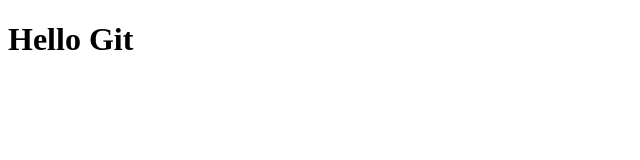
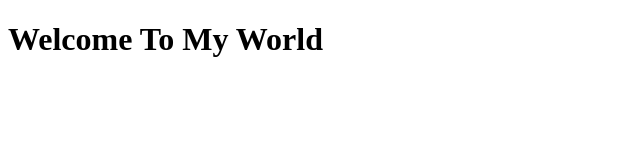
Before and after one commit to Bader917/MyFirstRepo, a plain HTML site: page index.html in a window 1280 px wide. Shown: the whole page, without its empty margins (0-640 px from the left). Drawn offline with Linux system fonts and the light colour scheme.

```diff
--- a/index.html
+++ b/index.html
@@ -4,6 +4,6 @@
     <title>Git Practice</title>
   </head>
   <body>
-    <h1>Hello Git</h1>
+    <h1>Welcome To My World</h1>
   </body>
 </html>
```
